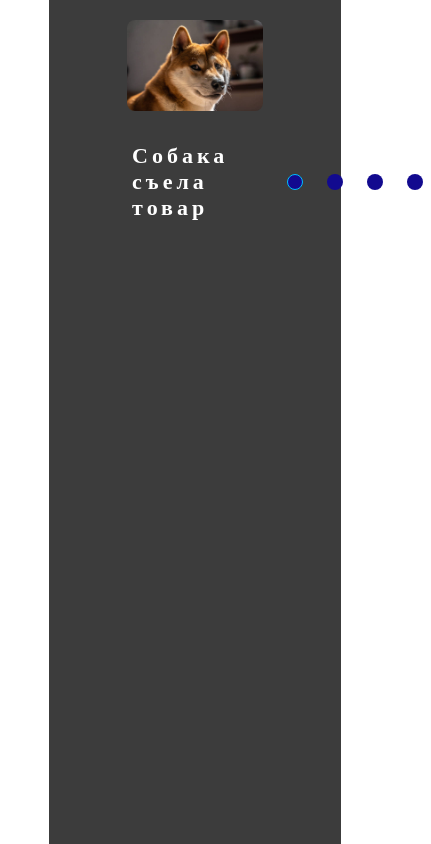
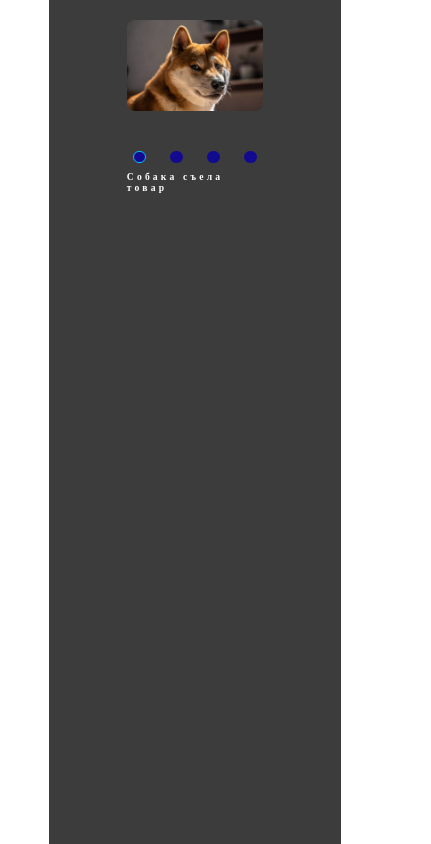
Before and after one commit to FroZe36/cssMemeSlider, a plain HTML site: page cssMemeSlider/index.html in a window 390 px wide. Shown: the whole page, 431 px wide, since content can reach past the window. Drawn offline with Linux system fonts and the light colour scheme.

Commit message:
feat: add media query(Sun, Sep 17, 2023 08:56:05 PM)

```diff
--- a/cssMemeSlider/style.css
+++ b/cssMemeSlider/style.css
@@ -11,7 +11,7 @@
   flex-direction: column;
   align-items: center;
   gap: 2rem;
-  background-color: #3C3C3C;
+  background-color: #3c3c3c;
   padding-top: 5%;
 }
 input[type='radio'] {
@@ -29,7 +29,7 @@ input[type='radio'] {
   opacity: 0;
 }
 .wrapper {
-  width: 43%;
+  width: 35vw;
   display: flex;
   justify-content: space-between;
   align-items: center;
@@ -41,8 +41,8 @@ input[type='radio'] {
   opacity: 0;
   grid-area: 1/1/1/1;
   color: #fff;
-  font-size: 22px;
-  letter-spacing: 4px;
+  font-size: 1rem;
+  letter-spacing: 0.2rem;
 }
 .navigation {
   display: flex;
@@ -72,19 +72,35 @@ input[type='radio'] {
 #slide4:checked ~ .wrapper .navigation .navigation-label:nth-child(4) {
   cursor: default;
 }
-#slide1:checked ~ .wrapper .navigation .navigation-label:nth-child(1) .navigation-button,
-#slide2:checked ~ .wrapper .navigation .navigation-label:nth-child(2) .navigation-button,
-#slide3:checked ~ .wrapper .navigation .navigation-label:nth-child(3) .navigation-button,
-#slide4:checked ~ .wrapper .navigation .navigation-label:nth-child(4) .navigation-button{
+#slide1:checked
+  ~ .wrapper
+  .navigation
+  .navigation-label:nth-child(1)
+  .navigation-button,
+#slide2:checked
+  ~ .wrapper
+  .navigation
+  .navigation-label:nth-child(2)
+  .navigation-button,
+#slide3:checked
+  ~ .wrapper
+  .navigation
+  .navigation-label:nth-child(3)
+  .navigation-button,
+#slide4:checked
+  ~ .wrapper
+  .navigation
+  .navigation-label:nth-child(4)
+  .navigation-button {
   border: 0.1rem solid #00bfff;
   cursor: default;
 }
 @keyframes imageSet {
   from {
-    transform: translateX(-100%);
+    transform: translateX(-80%);
   }
   50% {
-    transform: translateX(100%);
+    transform: translateX(80%);
   }
   to {
     transform: translate(0);
@@ -99,16 +115,16 @@ input[type='radio'] {
 }
 @keyframes descrSet {
   0% {
-  color: #3C3C3C;
+    color: #3c3c3c;
   }
   30% {
-  letter-spacing: 12px;
+    letter-spacing: 0.4rem;
   }
   60% {
-  letter-spacing: 8px;
+    letter-spacing: 0.3rem;
   }
   100% {
-  letter-spacing: 4px;
+    letter-spacing: 0.2rem;
   }
 }
 #slide1:checked ~ .wrapper .slides-description .slide-descr:nth-child(1),
@@ -119,3 +135,28 @@ input[type='radio'] {
   opacity: 1;
   animation: descrSet 1.5s ease-in-out;
 }
+@media (max-width: 1200px) {
+  .slide-descr {
+    font-size: 0.8rem;
+  }
+}
+@media (max-width: 1050px) {
+  .navigation-button {
+    width: 0.8rem;
+    height: 0.8rem;
+  }
+  .slide-descr {
+    font-size: 0.6rem;
+  }
+}
+@media (max-width: 920px) {
+  .wrapper {
+    flex-direction: column-reverse;
+  }
+  .slides-description {
+    align-self: flex-start;
+  }
+  .navigation {
+    align-self: center;
+  }
+}
```
Lines whose indentation alone changed are shown as unchanged.
